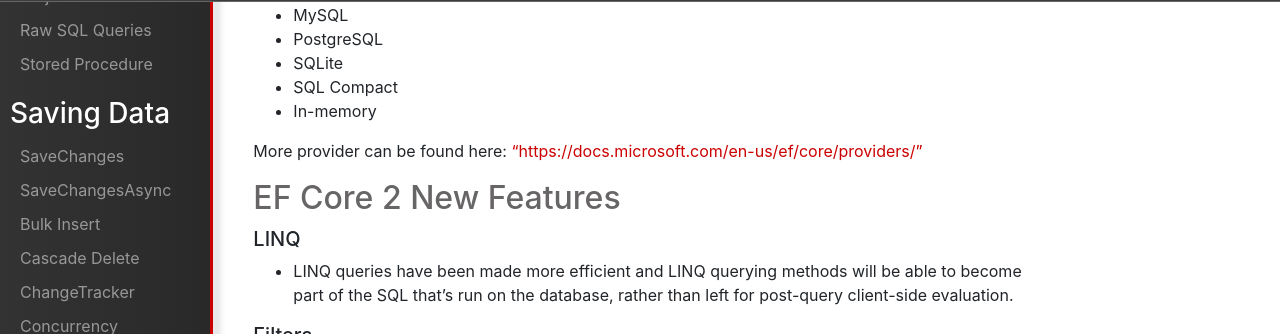
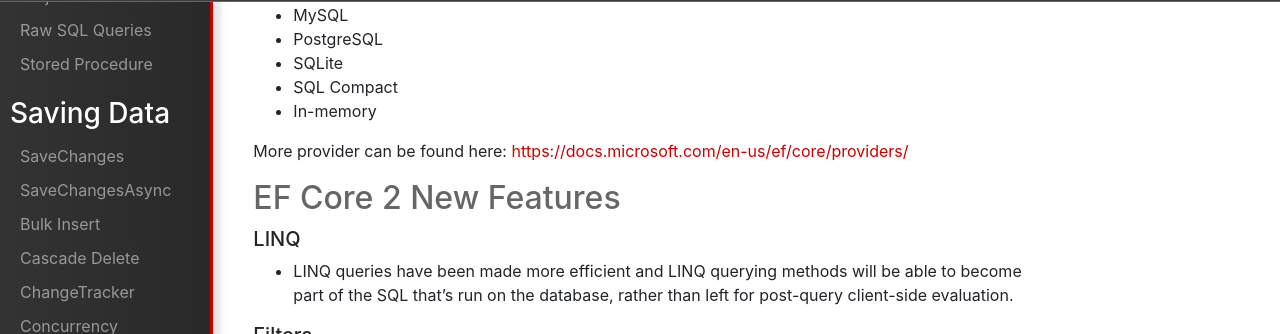
Before and after one commit to zzzprojects/EntityFrameworkCore, a Jekyll site: the page built from docs/pages/getting-started/overview.md, in a window 1280 px wide and 900 px high, scrolled down 908 px. Shown: the part 119-453 px from the top of the window. Built offline with Jekyll 4.4.1, drawn with Linux system fonts in a browser that asks for light colours; nearby versions of some CDN libraries; our own code applies the rules of GitHub Pages for plain Markdown files.

```diff
--- a/docs/pages/getting-started/overview.md
+++ b/docs/pages/getting-started/overview.md
@@ -33,7 +33,7 @@ Entity Framework Core supports many database providers to access different datab
  - SQL Compact
  - In-memory
 
-More provider can be found here: <a href="https://docs.microsoft.com/en-us/ef/core/providers/" target="_blank">"https://docs.microsoft.com/en-us/ef/core/providers/"</a>
+More provider can be found here: <a href="https://docs.microsoft.com/en-us/ef/core/providers/" target="_blank">https://docs.microsoft.com/en-us/ef/core/providers/</a>
 
 ## EF Core 2 New Features
 
```
